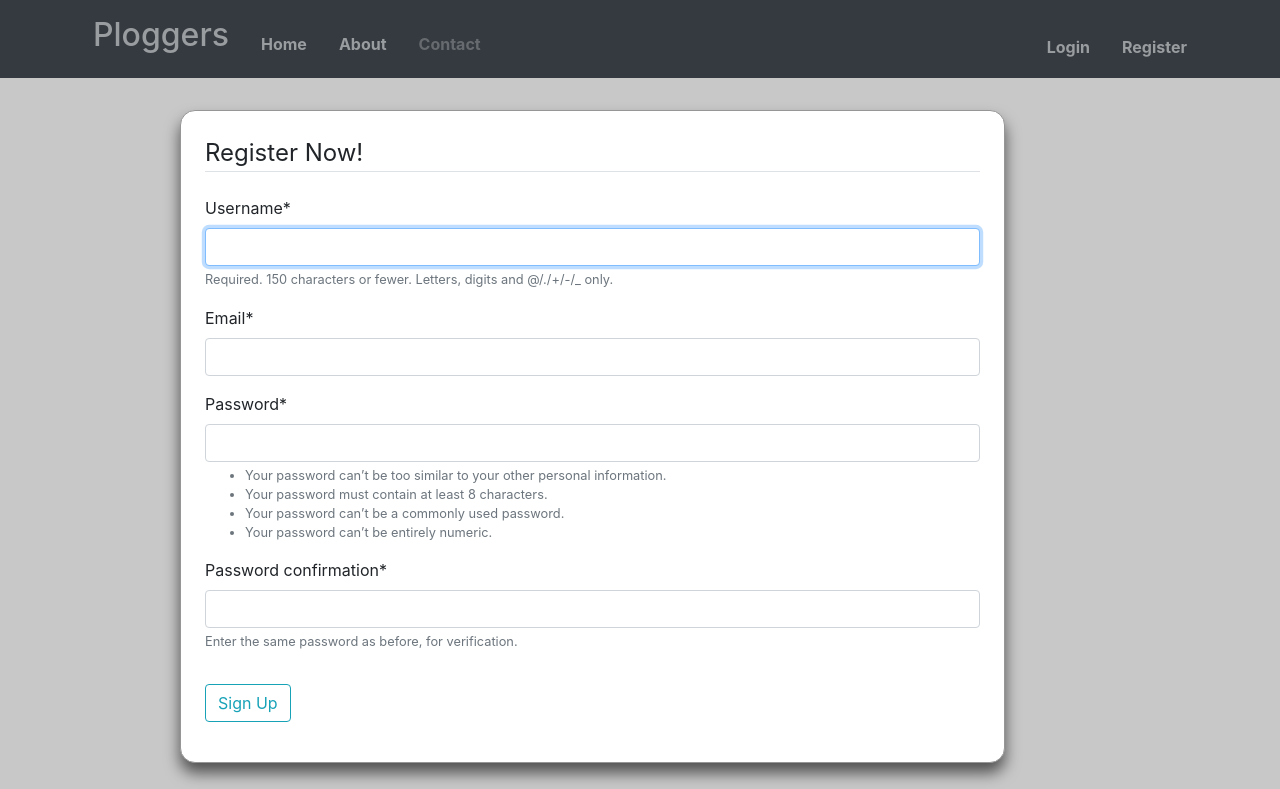
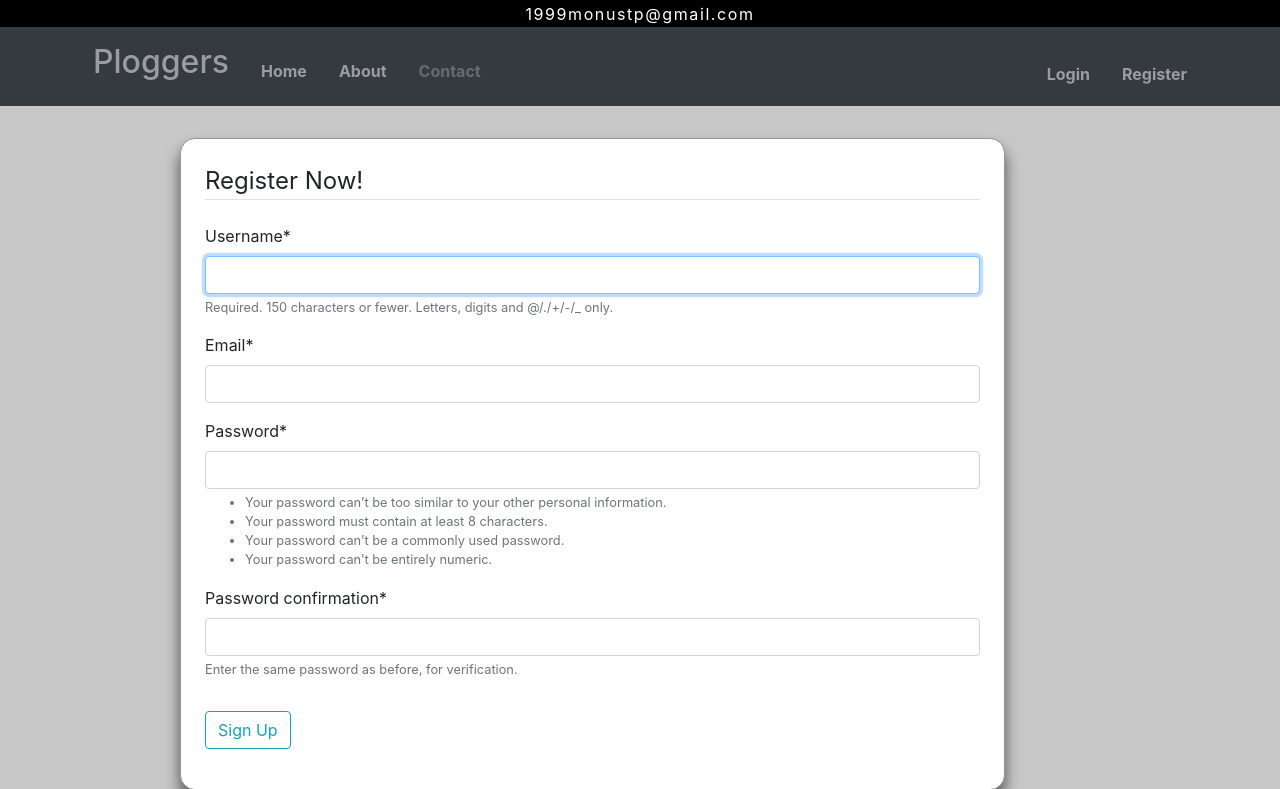
Before and after one commit to parvej1999/thePloggers, a Django app: page /user/register/ in a window 1280 px wide. Shown: the top 789 px of the page. Run offline with Django 3.2, Linux system fonts and the light colour scheme; some libraries are stand-ins or nearby versions.

Commit message:
added header

```diff
--- a/blog/static/style.css
+++ b/blog/static/style.css
@@ -1,9 +1,23 @@
 .body{
+    margin:0px;
+    padding:0px;
     background-color: rgb(200,200,200);
 }
 
+.mymail{
+    background:black;
+    text-align: center;
+    padding:0.1rem;
+
+}
+
+.mymail .text a{
+    text-decoration: none;
+    color:white;
+    letter-spacing: 0.1rem;
+}
+
 .post-content{
-
     margin-top:2rem;
     margin-bottom:2rem;
     border-radius: 15px;
--- a/blog/templates/blog/main.html
+++ b/blog/templates/blog/main.html
@@ -21,8 +21,11 @@
 </head>
 
 <body class='body'>
+    <!-- pre header section -->
+    <section class="mymail">
+        <span class="text"><a href="mailto:1999monustp@gmail.com">1999monustp@gmail.com</a></span>
+    </section>
     <!-- nav bar -->
-
     <header class="site-header">
         <nav class="navbar navbar-expand-sm navbar-expand-md bg-dark navbar-dark">
             <div class="container navigation">
--- a/my_project/settings.py
+++ b/my_project/settings.py
@@ -20,11 +20,11 @@ BASE_DIR = os.path.dirname(os.path.dirname(os.path.abspath(__file__)))
 # See https://docs.djangoproject.com/en/3.0/howto/deployment/checklist/
 
 # SECURITY WARNING: keep the secret key used in production secret!
-# SECRET_KEY = '5kwh&ar_rhi860m3^0kooxy-jyabmup&3+use^+h_m9fxhsn@_'
-SECRET_KEY = os.environ.get('SECRET_KEY')
+SECRET_KEY = '5kwh&ar_rhi860m3^0kooxy-jyabmup&3+use^+h_m9fxhsn@_'
+# SECRET_KEY = os.environ.get('SECRET_KEY')
 # SECURITY WARNING: don't run with debug turned on in production!
 # DEBUG = (os.environ.get('DEBUG_VALUE') == 'True')
-DEBUG = False
+DEBUG = True
 
 ALLOWED_HOSTS = ['theploggers.herokuapp.com']
 
```
